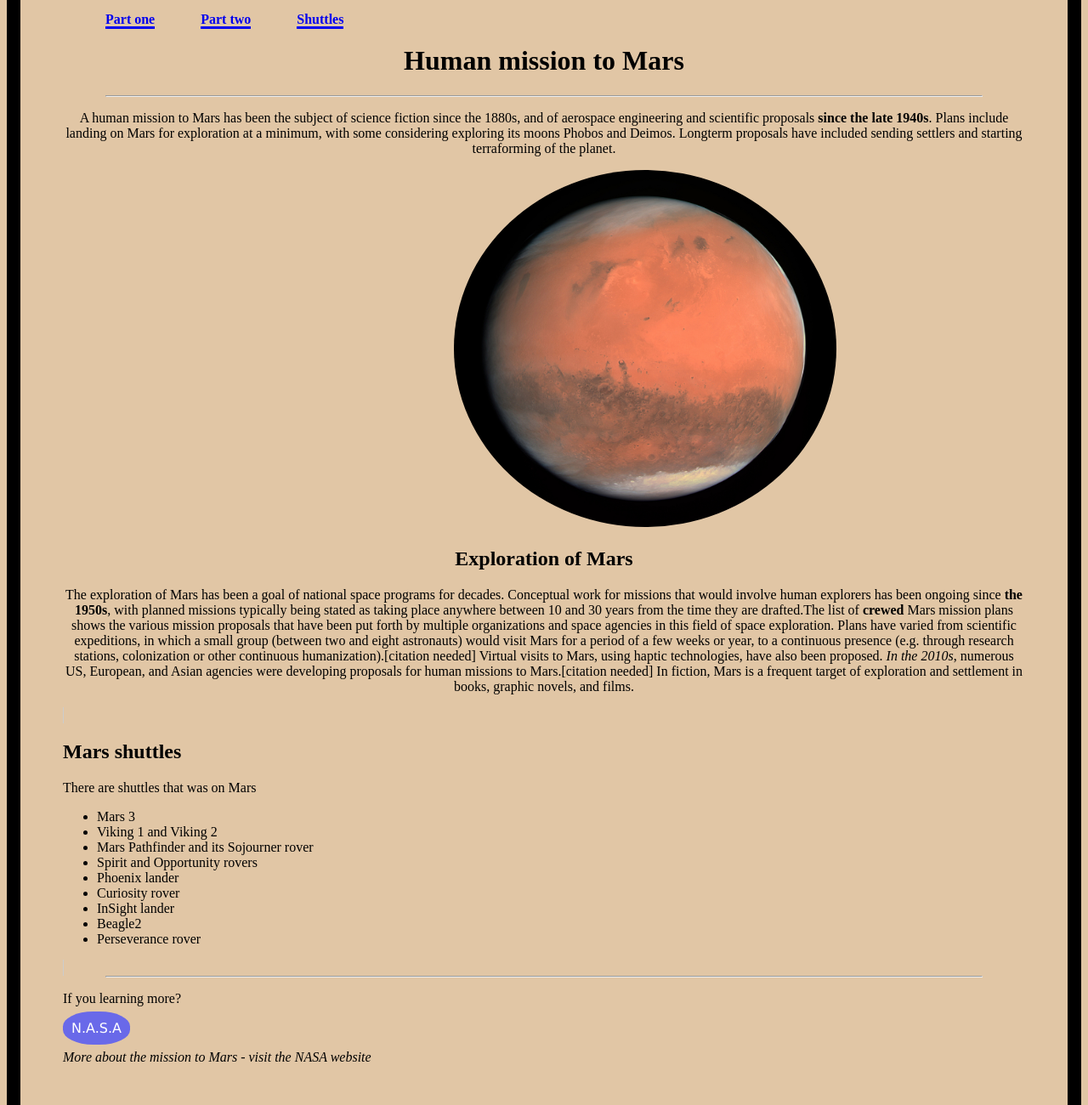
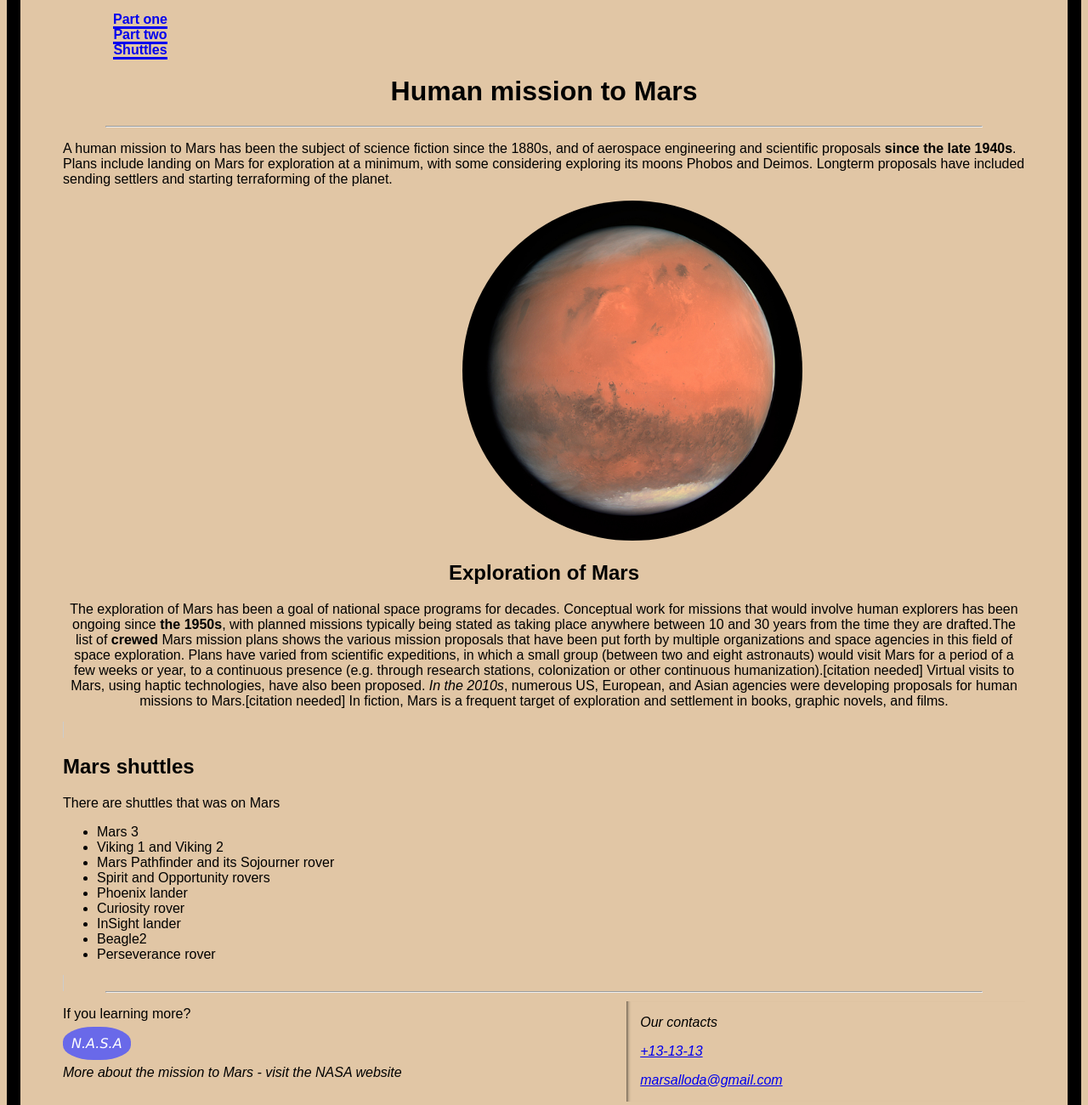
Before and after one commit to MXNRX/humanmars, a plain HTML site: page index.html in a window 1280 px wide. Shown: the part 60-1360 px from the top of the page at 85% size. Drawn offline with Linux system fonts and the light colour scheme.

Commit message:
sinemantica

```diff
--- a/index.html
+++ b/index.html
@@ -6,16 +6,20 @@
     <meta name="viewport" content="width=device-width, initial-scale=1.0" />
     <link rel="stylesheet" href="style.css" />
 
-    <title>Document</title>
+    <title>Mars</title>
   </head>
   <body>
+
+    <header>
+      <nav class="bot123">
         <a class="bot" href="#botton"><strong>Part one</strong></a>
         <a class="bot" href="#botton2"><strong>Part two</strong></a>
         <a class="bot" href="#botton3"><strong>Shuttles</strong></a>
-
+      </nav>
       <div class="divic">
       <h1>Human mission to Mars</h1>
     </div>
+     </header>
 
     <hr />
 
@@ -30,17 +34,18 @@
       </p>
     </div>
 
+    <a
+    href="https://www.mars.com/"
+    target="_blank">
       <img
         src="./images/OSIRIS_Mars_true_color.jpeg"
         alt="Mars_true_color"
         class="photo"
        />
+    </a>
 
-    <div class="divic">
+    <article>
       <h2 id="botton2">Exploration of Mars</h2>
-    </div>
-
-    <div class="divic">
       <p>
         The exploration of Mars has been a goal of national space programs for
         decades. Conceptual work for missions that would involve human explorers
@@ -59,7 +64,7 @@
         missions to Mars.[citation needed] In fiction, Mars is a frequent target
         of exploration and settlement in books, graphic novels, and films.
       </p>
-    </div>
+    </article>
 
     <div class="shutel">
       <h2 id="botton3">Mars shuttles</h2>
@@ -77,9 +82,25 @@
       </ul>
     </div>
     <hr>
+
+    <aside>
+      <p><em>Our contacts</em></p>
+
+      <nav>
+        <p><a href="tel:+13-13-13"><em>+13-13-13</em></a></p>
+        <p><a href="mailto:marsalloda@gmail.com"><em>marsalloda@gmail.com</em></a></p>
+      </nav>
+
+    </aside>
+
+   <footer>
      <p>If you learning more?</p>
- <span><a class="nasa" target="_blank" href=https://www.nasa.gov>N.A.S.A</a></span>
+      <nav>
+        <span>
+           <a class="nasa" target="_blank" href=https://www.nasa.gov><em>N.A.S.A</em></a>
+        </span>
+     </nav>
      <p><em> More about the mission to Mars - visit the NASA website</em></p>
-
+  </footer>
   </body>
 </html>
--- a/style.css
+++ b/style.css
@@ -2,13 +2,14 @@ body {
   background-color: rgb(225, 198, 165);
   border: 1rem solid;
   padding: 50px 50px 50px 50px;
+  font-family: "Montserrat", sans-serif;
 }
 
 .photo {
-  width: 450px;
-  height: 420px;
-  margin: 0px 0px 0px 460px;
+  width: 400px;
+  height: 400px;
   border-radius: 50%;
+  margin: 0px 0px 0px 470px;
 }
 
 hr {
@@ -20,7 +21,15 @@ hr {
   text-decoration: none;
 }
 
-.divic {
+.bot123 {
+  margin-right: 1000px;
+}
+
+header {
+  text-align: center;
+}
+
+article {
   text-align: center;
 }
 
@@ -40,3 +49,25 @@ hr {
   border-radius: 45%;
   text-align: right;
 }
+
+@keyframes spin {
+  from {
+    transform: rotate(0deg);
+  }
+  to {
+    transform: rotate(360deg);
+  }
+}
+
+img {
+  animation: spin 5s linear 0s infinite;
+}
+
+aside {
+  width: 40%;
+  padding-left: 1rem;
+  margin-top: 10px;
+  float: right;
+  box-shadow: inset 5px 0 5px -5px #000000;
+  color: #000000;
+}
```
Lines whose indentation alone changed are shown as unchanged.
